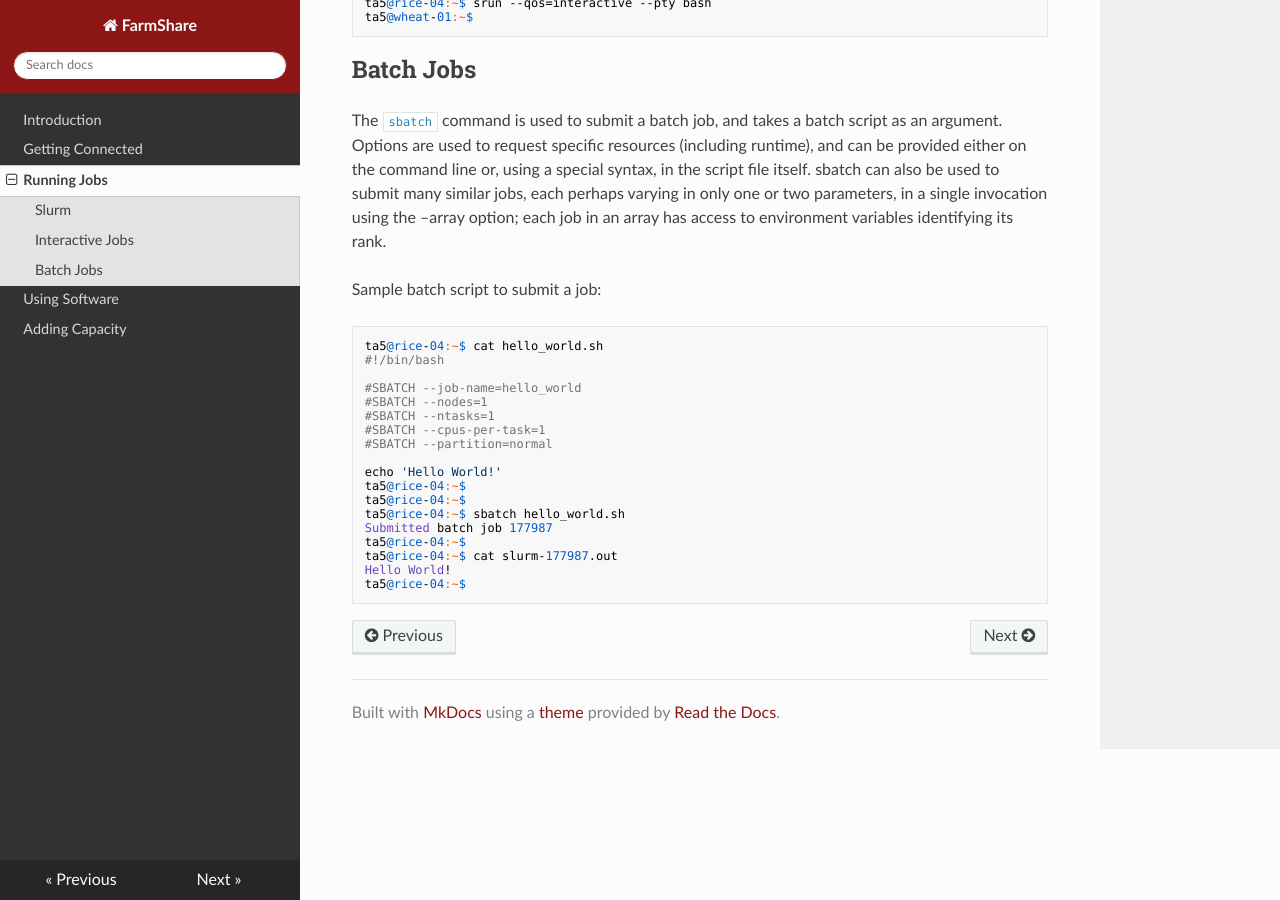
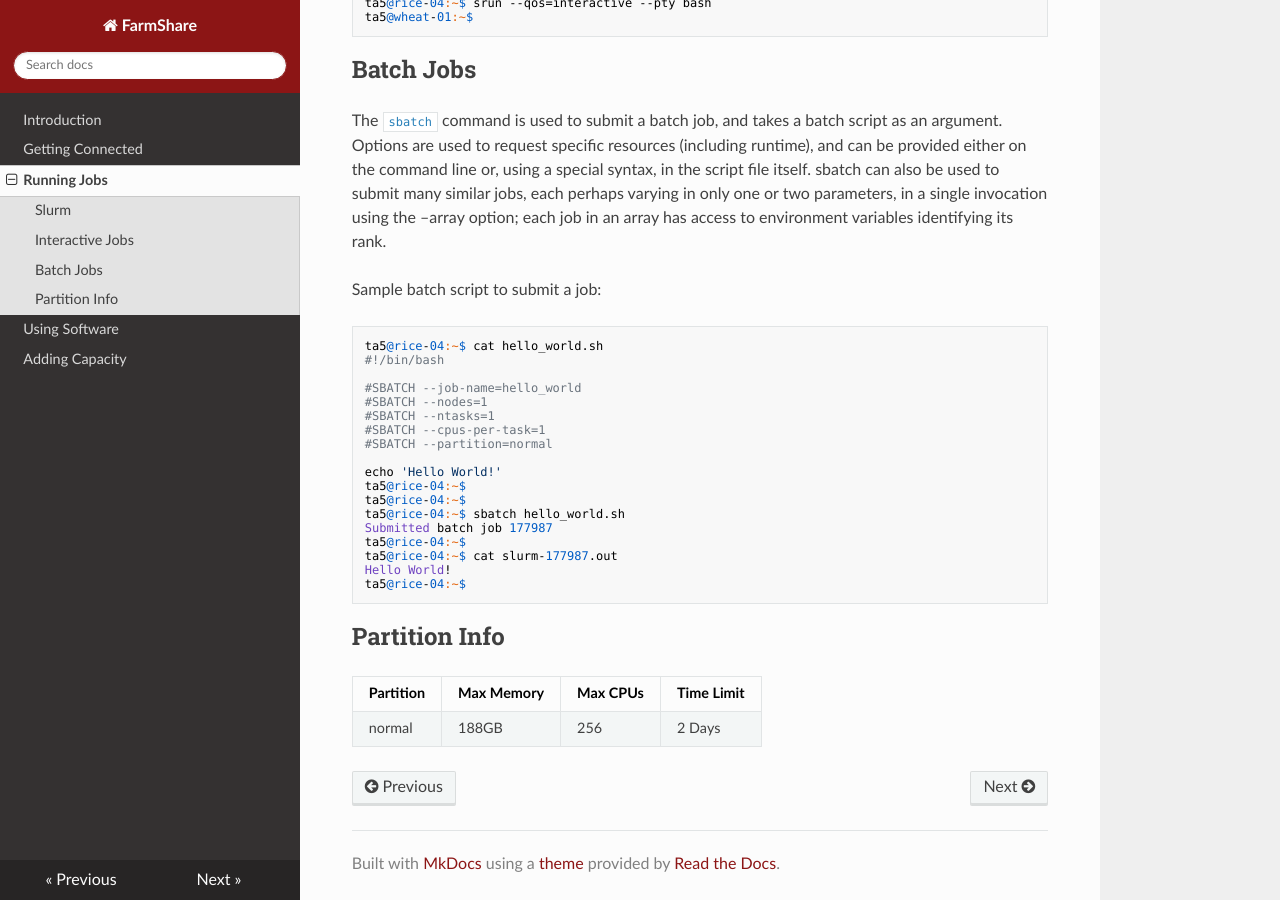
Before and after one commit to stanford-rc/farmshare-docs, an MkDocs documentation site: the page built from docs/slurm.md, in a window 1280 px wide and 900 px high, scrolled down 723 px. Built offline with MkDocs 1.6.1, drawn with Linux system fonts in a browser that asks for light colours; nearby versions of some CDN libraries.

Commit message:
Update slurm.md

```diff
--- a/docs/slurm.md
+++ b/docs/slurm.md
@@ -41,3 +41,9 @@ ta5@rice-04:~$ cat slurm-177987.out
 Hello World!
 ta5@rice-04:~$
 ~~~
+
+## Partition Info
+
+Partition | Max Memory | Max CPUs | Time Limit
+--------- | ---------- | -------- | ----------
+normal | 188GB | 256 | 2 Days
```
